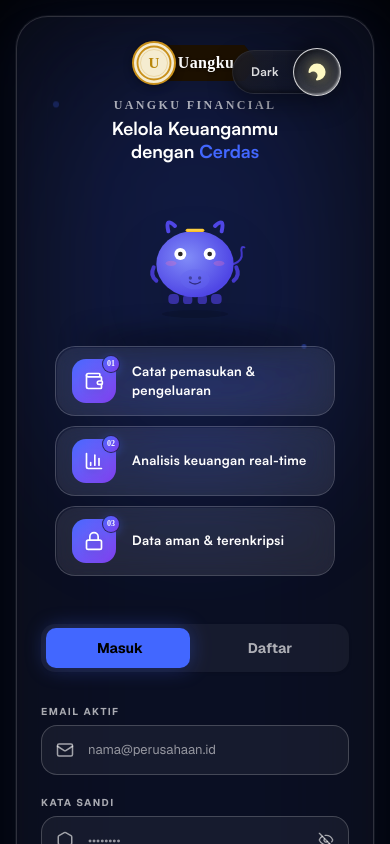
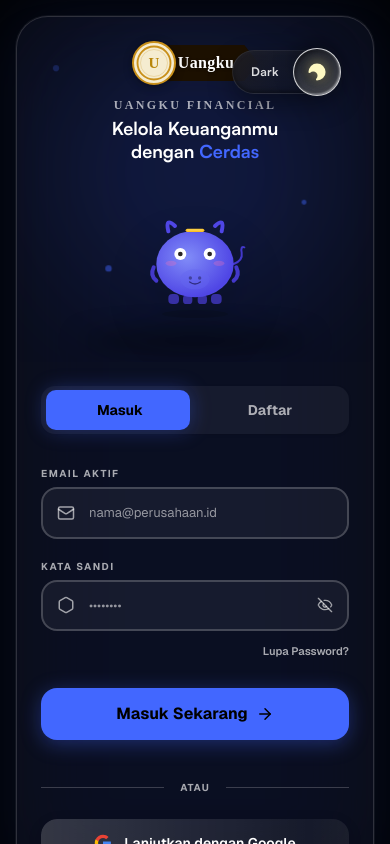
Before and after one commit to TricQs/finance-project, a Next.js app: page /auth in a window 390 px wide. Shown: the top 844 px of the page. Built offline with nearby package versions, Linux system fonts and the light colour scheme.

Commit message:
changes (layout untuk lupa password, kata sandi & konfirmasi sandi, garis di atau agar tidak ada background white nya)

```diff
--- a/app/globals.css
+++ b/app/globals.css
@@ -987,13 +987,16 @@
 /* 2. Main background (Delayed when going to Dark mode so circle wipe is visible) */
 .auth-bg-transition {
   background-color: oklch(0.97 0.006 256);
-  transition: background-color 800ms cubic-bezier(0.16, 1, 0.3, 1);
-  transition-delay: 0ms; /* transitions to light instantly as circle shrinks */
+  transition: background-color 10000ms cubic-bezier(0.16, 1, 0.3, 1);
+  transition-delay: 0ms;
+  /* transitions to light instantly as circle shrinks */
 }
+
 .dark .auth-bg-transition {
   background-color: oklch(0.08 0.015 256);
   transition: background-color 800ms cubic-bezier(0.16, 1, 0.3, 1);
-  transition-delay: 550ms; /* delays dark background until circle wipe covers screen */
+  transition-delay: 550ms;
+  /* delays dark background until circle wipe covers screen */
 }
 
 /* 3. Glowing blobs/filters */
@@ -1002,6 +1005,7 @@
   transition: background-color 800ms cubic-bezier(0.16, 1, 0.3, 1);
   transition-delay: 0ms;
 }
+
 .dark .auth-glow-transition {
   background-color: oklch(0.58 0.23 268 / 0.25);
   transition: background-color 800ms cubic-bezier(0.16, 1, 0.3, 1);
@@ -1013,6 +1017,7 @@
   transition: background-color 800ms cubic-bezier(0.16, 1, 0.3, 1);
   transition-delay: 0ms;
 }
+
 .dark .auth-primary-glow-transition {
   background-color: oklch(0.58 0.23 268 / 0.35);
   transition: background-color 800ms cubic-bezier(0.16, 1, 0.3, 1);
@@ -1028,6 +1033,7 @@
     box-shadow 600ms cubic-bezier(0.16, 1, 0.3, 1);
   transition-delay: 0ms;
 }
+
 .dark .auth-card-transition {
   background-color: rgba(15, 17, 26, 0.7);
   border-color: rgba(255, 255, 255, 0.15);
@@ -1045,6 +1051,7 @@
     border-color 500ms cubic-bezier(0.16, 1, 0.3, 1);
   transition-delay: 0ms;
 }
+
 .dark .auth-subcard-transition {
   background-color: rgba(255, 255, 255, 0.05);
   border-color: rgba(255, 255, 255, 0.2);
--- a/components/auth/auth-form.tsx
+++ b/components/auth/auth-form.tsx
@@ -24,7 +24,7 @@
 import { signIn, signUp } from "@/lib/auth/actions";
 import type { CelenganExpression } from "@/components/auth/mascot-celengan";
 import {
-  motion,
+  m,
   AnimatePresence,
   useReducedMotion,
   type Variants,
@@ -211,7 +211,7 @@
   const gmailUrl = `https://mail.google.com/mail/u/0/#search/from%3Auangku+konfirmasi`;
 
   return (
-    <motion.div
+    <m.div
       initial={{ opacity: 0, y: 8 }}
       animate={{ opacity: 1, y: 0 }}
       transition={{ duration: 0.4, ease: [0.16, 1, 0.3, 1] }}
@@ -219,7 +219,7 @@
     >
       {/* Animated envelope icon */}
       <div className="relative mb-6">
-        <motion.div
+        <m.div
           animate={{ y: [0, -6, 0] }}
           transition={{ duration: 2, repeat: Infinity, ease: "easeInOut" }}
           className="w-20 h-20 rounded-2xl flex items-center justify-center"
@@ -237,9 +237,9 @@
             <rect x="2" y="4" width="20" height="16" rx="2" />
             <path d="m22 7-8.97 5.7a1.94 1.94 0 0 1-2.06 0L2 7" />
           </svg>
-        </motion.div>
+        </m.div>
         {/* Pulsing ring */}
-        <motion.div
+        <m.div
           animate={{ scale: [1, 1.3, 1], opacity: [0.5, 0, 0.5] }}
           transition={{ duration: 2, repeat: Infinity }}
           className="absolute inset-0 rounded-2xl border-2"
@@ -272,7 +272,7 @@
         }}
       >
         <div className="flex items-center justify-center gap-2 mb-3">
-          <motion.div
+          <m.div
             animate={{ rotate: 360 }}
             transition={{ duration: 1.5, repeat: Infinity, ease: "linear" }}
             className="w-4 h-4"
@@ -286,7 +286,7 @@
             >
               <path d="M21 12a9 9 0 1 1-6.219-8.56" />
             </svg>
-          </motion.div>
+          </m.div>
           <span style={{ color: "var(--auth-text-muted)" }}>
             Menunggu konfirmasi{dots}
           </span>
@@ -337,14 +337,14 @@
       {/* Resend */}
       <div className="w-full">
         {resendSuccess && (
-          <motion.p
+          <m.p
             initial={{ opacity: 0 }}
             animate={{ opacity: 1 }}
             className="text-xs text-center mb-2"
             style={{ color: "oklch(0.62 0.18 162)" }}
           >
             ✓ Email konfirmasi berhasil dikirim ulang
-          </motion.p>
+          </m.p>
         )}
         {resendError && (
           <p
@@ -383,7 +383,7 @@
       >
         Tidak ada email? Cek folder <strong>Spam</strong> atau klik kirim ulang.
       </p>
-    </motion.div>
+    </m.div>
   );
 }
 
@@ -565,11 +565,11 @@
     <div className="flex flex-col w-full max-w-110 mx-auto relative font-sans">
       {/* TAB SWITCHER */}
       <div className="relative flex p-1 rounded-[14px] mb-8 shadow-sm auth-subcard-transition">
-        <motion.div
+        <m.div
           layout
           className="absolute top-1 bottom-1 rounded-md"
           style={{
-            width: "calc(50% - 10px)",
+            width: showForgotForm ? "calc(100% - 10px)" : "calc(50% - 10px)",
             left: mode === "login" ? "5px" : "calc(50% + 5px)",
             background: "var(--auth-primary)",
             boxShadow:
@@ -596,7 +596,7 @@
             setErrors({});
             setServerError("");
           }}
-          className={`relative z-10 flex-1 py-2.5 text-sm font-bold rounded-md transition-colors duration-150 cursor-pointer ${mode === "register" ? "dark:text-black text-white" : ""}`}
+          className={`relative z-10 flex-1 py-2.5 text-sm font-bold rounded-md transition-colors duration-150 cursor-pointer ${mode === "register" ? "dark:text-black text-white" : ""} ${showForgotForm ? "hidden" : ""}`}
           style={{
             color: mode === "register" ? undefined : "var(--auth-text-muted)",
           }}
@@ -611,7 +611,7 @@
           initial={false}
           custom={mode === "login" ? -1 : 1}
         >
-          <motion.div
+          <m.div
             key={mode}
             custom={mode === "login" ? -1 : 1}
             variants={formVariants}
@@ -651,8 +651,11 @@
                         setShowForgotForm(false);
                         setForgotSent(false);
                       }}
-                      className="text-sm font-semibold hover:underline cursor-pointer"
-                      style={{ color: "var(--auth-primary)" }}
+                      className="w-full py-3.5 dark:text-black text-white font-bold rounded-xl flex items-center justify-center gap-2 transition-all duration-300 hover:brightness-75 active:scale-[0.98]"
+                      style={{
+                        backgroundColor: "var(--auth-primary)",
+                        boxShadow: "0 4px 20px var(--auth-primary-glow)",
+                      }}
                     >
                       ← Kembali ke Login
                     </button>
@@ -699,8 +702,11 @@
                         setShowForgotForm(false);
                         setServerError("");
                       }}
-                      className="w-full text-center text-xs font-semibold hover:underline cursor-pointer"
-                      style={{ color: "var(--auth-text-muted)" }}
+                      className="w-full py-3.5 dark:text-black text-white font-bold rounded-xl flex items-center justify-center gap-2 transition-all duration-300 hover:brightness-75 active:scale-[0.98]"
+                      style={{
+                        backgroundColor: "var(--auth-primary)",
+                        boxShadow: "0 4px 20px var(--auth-primary-glow)",
+                      }}
                     >
                       ← Kembali ke Login
                     </button>
@@ -799,7 +805,6 @@
                   autoComplete="email"
                   onFocusChange={(f) => setExpression(f ? "typing" : "idle")}
                 />
-                <div className="grid grid-cols-2 gap-4">
                 <NeonInput
                   label="KATA SANDI"
                   icon={<Hexagon size={18} />}
@@ -836,7 +841,6 @@
                     setExpression(f ? "password" : "idle")
                   }
                 />
-                </div>
                 {password.length > 0 && (
                   <div>
                     <div className="password-strength-bar">
@@ -855,42 +859,7 @@
                     )}
                   </div>
                 )}
-                <div className="flex items-start gap-3 py-1">
-                  <div className="relative flex items-center justify-center mt-0.5">
-                    <input
-                      type="checkbox"
-                      checked={agreed}
-                      onChange={(e) => setAgreed(e.target.checked)}
-                      className="w-4 h-4 appearance-none rounded border border-gray-300 dark:border-white/25 bg-gray-50 dark:bg-white/5 checked:bg-(--auth-primary) checked:border-(--auth-primary) cursor-pointer transition-all duration-200"
-                    />
-                    {agreed && (
-                      <svg
-                        className="absolute w-3 h-3 text-white pointer-events-none"
-                        viewBox="0 0 24 24"
-                        fill="none"
-                        stroke="currentColor"
-                        strokeWidth="3.5"
-                        strokeLinecap="round"
-                        strokeLinejoin="round"
-                      >
-                        <polyline points="20 6 9 17 4 12" />
-                      </svg>
-                    )}
-                  </div>
-                  <p
-                    className="text-[11px] leading-relaxed font-medium"
-                    style={{ color: "var(--auth-text-muted)" }}
-                  >
-                    Saya menyetujui Syarat & Ketentuan serta{" "}
-                    <span
-                      className="cursor-pointer hover:underline"
-                      style={{ color: "var(--auth-primary)" }}
-                    >
-                      Kebijakan Privasi Uangku Financial
-                    </span>
-                    .
-                  </p>
-                </div>
+
                 <AnimatePresence>
                   {serverError && <ErrorMessage message={serverError} />}
                 </AnimatePresence>
@@ -919,19 +888,17 @@
 
             {/* DIVIDER */}
             <div className="relative mt-10 mb-6">
-              <div className="absolute inset-0 flex items-center">
-                <div className="w-full border-t border-black/30 dark:border-white/20" />
-              </div>
-              <div className="relative flex justify-center text-[10px] uppercase tracking-widest font-bold">
+              <div className="flex items-center justify-center text-[10px] uppercase tracking-widest font-bold">
+                <div className="flex-1 border-t border-black/30 dark:border-white/20" />
                 <span
                   className="px-4"
                   style={{
                     color: "var(--auth-text-muted)",
-                    backgroundColor: "var(--auth-card-bg)",
                   }}
                 >
                   ATAU
                 </span>
+                <div className="flex-1 border-t border-black/30 dark:border-white/20" />
               </div>
             </div>
 
@@ -947,7 +914,7 @@
                 Lanjutkan dengan Google
               </button>
             </div>
-          </motion.div>
+          </m.div>
         </AnimatePresence>
       </div>
     </div>
@@ -956,7 +923,7 @@
 
 function ErrorMessage({ message }: { message: string }) {
   return (
-    <motion.div
+    <m.div
       initial={{ opacity: 0, x: -8 }}
       animate={{ opacity: 1, x: [0, -8, 8, -4, 4, 0] }}
       exit={{ opacity: 0, x: 8 }}
@@ -972,7 +939,7 @@
       >
         {message}
       </p>
-    </motion.div>
+    </m.div>
   );
 }
 
@@ -1017,12 +984,12 @@
         {label}
       </label>
       <div
-        className={`relative flex items-center rounded-xl overflow-hidden border-[1.5px] auth-subcard-transition ${
+        className={`relative flex items-center rounded-xl overflow-hidden border-[2px] auth-subcard-transition ${
           error
-            ? "border-red-500/20 dark:border-red-500/35 bg-red-500/2 dark:bg-red-500/4"
+            ? "border-red-500/40 dark:border-red-500/55 bg-red-500/2 dark:bg-red-500/4"
             : focused
               ? "border-(--auth-primary) bg-transparent"
-              : "border-black/25 dark:border-white/20 bg-black/1.5 dark:bg-white/6"
+              : "border-black dark:border-white/70 bg-black/1.5 dark:bg-white/6"
         }`}
         style={{
           boxShadow: focused ? "0 0 0 3px var(--auth-primary-glow)" : "none",
--- a/components/auth/auth-layout.tsx
+++ b/components/auth/auth-layout.tsx
@@ -12,27 +12,6 @@
 } from "@/components/auth/mascot-celengan";
 
 const appleEase = [0.16, 1, 0.3, 1] as [number, number, number, number];
-
-const FEATURES = [
-  {
-    icon: Wallet,
-    text: "Catat pemasukan & pengeluaran",
-    desc: "Pantau setiap transaksi harian dengan mudah dan cepat",
-    num: "01",
-  },
-  {
-    icon: BarChart3,
-    text: "Analisis keuangan real-time",
-    desc: "Visualisasi data keuangan dalam grafik interaktif",
-    num: "02",
-  },
-  {
-    icon: Lock,
-    text: "Data aman & terenkripsi",
-    desc: "Enkripsi end-to-end melindungi semua data kamu",
-    num: "03",
-  },
-];
 
 interface AuthLayoutProps {
   initialError?: string;
@@ -132,59 +111,6 @@
                       />
                     </m.div>
                   </div>
-
-                  {/* Feature Cards with Staggered Entrance */}
-                  <div className="relative z-10 w-full space-y-2.5 max-w-70 sm:max-w-sm md:max-w-none mt-2">
-                    {FEATURES.map((item, i) => (
-                      <m.div
-                        key={item.text}
-                        className="feature-card feature-card-float group flex items-center gap-4 px-4 py-3 rounded-2xl border cursor-default select-none hover:shadow-lg transition-all duration-300"
-                        style={{
-                          animationDelay: `${0.15 + i * 0.15}s`,
-                        }}
-                        initial={{ opacity: 0, y: 16 }}
-                        animate={{ opacity: 1, y: 0 }}
-                        transition={{
-                          duration: 0.5,
-                          delay: 0.15 + i * 0.15,
-                          ease: [0.16, 1, 0.3, 1],
-                        }}
-                      >
-                        <div
-                          className="relative flex items-center justify-center w-11 h-11 rounded-[14px] transition-all duration-300 group-hover:scale-110 shrink-0"
-                          style={{
-                            background:
-                              "linear-gradient(135deg, var(--auth-primary), #7c3aed)",
-                          }}
-                        >
-                          <div className="absolute inset-0 rounded-[14px] overflow-hidden">
-                            <div className="absolute inset-0 bg-white/20 dark:bg-white/5 blur-md" />
-                          </div>
-                          <item.icon className="relative w-5 h-5 text-white drop-shadow-md transition-transform duration-300 group-hover:rotate-6 z-10" />
-                          <div className="feature-badge">{item.num}</div>
-                        </div>
-
-                        <div className="flex-1 min-w-0 flex flex-col justify-center">
-                          <span
-                            className="text-[13px] font-semibold tracking-wide font-heading transition-colors duration-300"
-                            style={{ color: "var(--auth-text-primary)" }}
-                          >
-                            {item.text}
-                          </span>
-                          <div className="feature-card-desc-container">
-                            <div className="overflow-hidden">
-                              <p
-                                className="text-[11px] pt-1 leading-snug font-heading feature-card-desc"
-                                style={{ color: "var(--auth-text-muted)" }}
-                              >
-                                {item.desc}
-                              </p>
-                            </div>
-                          </div>
-                        </div>
-                      </m.div>
-                    ))}
-                  </div>
                 </div>
 
                 {/* ── DIVIDER ── */}
--- a/components/shared/theme-toggle.tsx
+++ b/components/shared/theme-toggle.tsx
@@ -2,7 +2,7 @@
 
 import { useTheme } from "next-themes";
 import { useEffect, useState } from "react";
-import { motion } from "framer-motion";
+import { motion, AnimatePresence } from "framer-motion";
 
 export function ThemeToggle() {
   const { resolvedTheme, setTheme } = useTheme();
@@ -157,22 +157,41 @@
           pointerEvents: "none"
         }}
       >
+        <AnimatePresence>
+          {isDark ? (
             <motion.div
-          className="dark-mode-pill"
-          initial={false}
-          animate={{ scale: isDark ? 120 : 0 }}
-          transition={{
-            duration: isDark ? 1.2 : 1.4,
-            ease: [0.65, 0, 0.35, 1]
-          }}
+              key="dark-circle"
+              initial={{ scale: 0, opacity: 1 }}
+              animate={{ scale: 120, opacity: 1 }}
+              exit={{ opacity: 0, transition: { duration: 0.8 } }}
+              transition={{ duration: 1.2, ease: [0.65, 0, 0.35, 1] }}
               style={{
                 position: "absolute",
                 inset: 0,
                 borderRadius: "50%",
-            backgroundColor: "oklch(0.09 0.012 260)",
-            transformOrigin: "center center"
+                backgroundColor: "oklch(0.08 0.015 256)",
+                transformOrigin: "center center",
+                willChange: "transform, opacity"
               }}
             />
+          ) : (
+            <motion.div
+              key="light-circle"
+              initial={{ scale: 0, opacity: 1 }}
+              animate={{ scale: 120, opacity: 1 }}
+              exit={{ opacity: 0, transition: { duration: 0.8 } }}
+              transition={{ duration: 1.2, ease: [0.65, 0, 0.35, 1] }}
+              style={{
+                position: "absolute",
+                inset: 0,
+                borderRadius: "50%",
+                backgroundColor: "oklch(0.97 0.006 256)",
+                transformOrigin: "center center",
+                willChange: "transform, opacity"
+              }}
+            />
+          )}
+        </AnimatePresence>
       </div>
     </>
   );
```
Also changed, not shown: components/auth/mascot-celengan.tsx (line endings or trailing spaces), public/images/bg-auth.jpg (added). Lines whose indentation alone changed are shown as unchanged.
